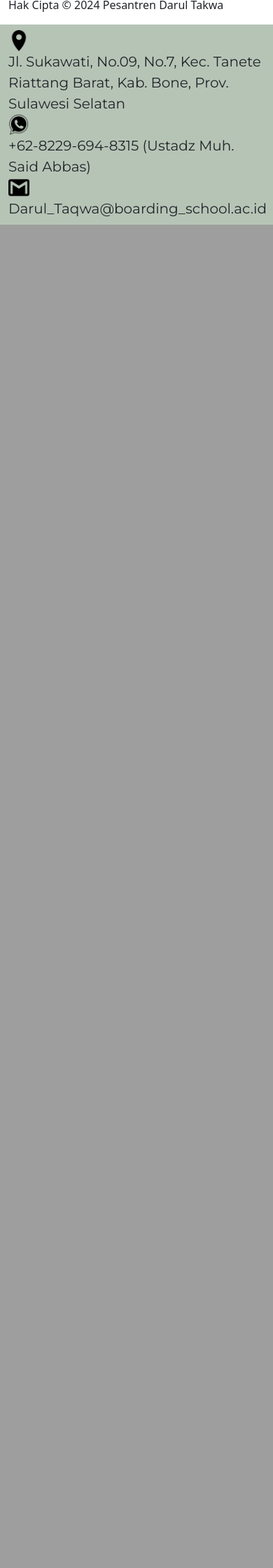
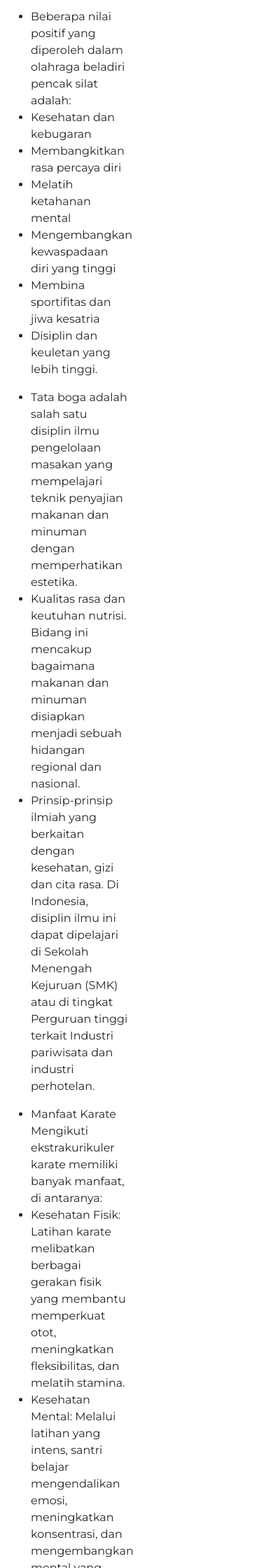
Before and after one commit to AhsanulKhaliq/Copy-dari-Mario, a PHP site: page /index.php?p=eskul in a window 390 px wide; the page is wider, and only the part inside the window is pictured. Shown: the part 1366-3606 px from the top of that part at 70% size. Before the commit the page ends 1687 px from the top of that part, so only its background shows below. Run offline with PHP 8.4, Linux system fonts and the light colour scheme; some libraries are stand-ins or nearby versions.

Commit message:
abis ngapus berita,nupdate ekstrakuliner

```diff
--- a/header.php
+++ b/header.php
@@ -16,7 +16,6 @@
             <a class="navbar-brand" href="index.php?p=home">Darul Taqwa</a>
             <div class="d-flex align-middle">
                 <a class="nav-link m-2" href="index.php?p=fasilitas">Fasilitas</a>
-                <a class="nav-link m-2" href="index.php?p=berita">Berita</a>
                 <a class="nav-link m-2" href="index.php?p=eskul">Ekstrakurikuler</a>
                 <a class="nav-link m-2" href="index.php?p=profil">Profil</a>
                 <a class="nav-link m-2" href="index.php?p=biayapendaftaran">Biaya Pendaftaran</a>
--- a/pages/berita.php
+++ /dev/null
@@ -1,2 +0,0 @@
-<h1>Berita</h1>
-<p></p>
--- a/pages/eskul.php
+++ b/pages/eskul.php
@@ -1,32 +1,66 @@
-<!DOCTYPE html>
-<html lang="en">
-<head>
-    <meta charset="UTF-8">
-    <meta name="viewport" content="width=device-width, initial-scale=1.0">
-    <title>Ekstrakurikuler - Pesantren Darul Takwa</title>
-    <main>
-        <section class="ekstrakurikuler">
-            <h1>Ekstrakurikuler</h1>
-            <div class="ekstrakurikuler-item">
-                <img src="seni.jpg" alt="Ekstrakurikuler Seni">
-                <h3>Seni Budaya</h3>
-                <p>Belajar seni tradisional, musik, tari, dan teater.</p>
-            </div>
-            <div class="ekstrakurikuler-item">
-                <img src="olahraga.jpg" alt="Ekstrakurikuler Olahraga">
-                <h3>Olahraga</h3>
-                <p>Berbagai macam olahraga seperti sepak bola, bulu tangkis, dan voli.</p>
-            </div>
-            <div class="ekstrakurikuler-item">
-                <img src="ilmu_pengetahuan.jpg" alt="Ekstrakurikuler Ilmu Pengetahuan">
-                <h3>Ilmu Pengetahuan</h3>
-                <p>Ekstrakurikuler ilmu pengetahuan seperti sains, matematika, dan astronomi.</p>
-            </div>
+<h1>EKSTRAKULINER</h1>
+<hr>
+<div style="font-family: Montserrat">
+    <div class="row">
+        <div class="col-6">
+            <ul>
+                <li>Gerakan Pramuka bertujuan untuk membentuk setiap pramuka:</li>
+                <li>Memiliki kepribadian yang beriman, bertakwa, berakhlak mulia, berjiwa patriotik, taat hukum, disiplin, menjunjung tinggi nilai-nilai luhur bangsa, berkecakapan hidup, sehat jasmani, dan rohani</li>
+                <li>Menjadi warga negara yang berjiwa Pancasila, setia, dan patuh kepada Negara Kesatuan Republik Indonesia serta menjadi anggota masyarakat yang baik, dan berguna, </li>
+                <li>yang dapat membangun dirinya sendiri secara mandiri serta bersama-sama bertanggungjawab atas pembangunan bangsa, dan negara, memiliki kepedulian terhadap sesama hidup, dan alam lingkungan</li>
 
-        </section>
-    </main>
-    <footer>
-        <p>Hak Cipta &copy; 2024 Pesantren Darul Takwa</p>
-    </footer>
-</body>
-</html>
+            </ul>
+        </div>
+        <div class="col-4 d-none d-md-block">
+            <img src="assets/pramuka-" class="mt-2 rounded mx-auto img-fluid" alt="Pramuka">
+        </div>
+    </div>
+    <br class="d-none d-md-block">
+    <div class="row">
+        <div class="col-4 d-none d-md-block">
+            <img src="assets/pencaksilat.jpeg" class="mt-2 rounded mx-auto img-fluid" alt="Pencak Silat">
+        </div>
+        <div class="col-6">
+            <ul>
+                <li>Beberapa nilai positif yang diperoleh dalam olahraga beladiri pencak silat adalah:</li>
+                <li>Kesehatan dan kebugaran</li>
+                <li>Membangkitkan rasa percaya diri</li>
+                <li>Melatih ketahanan mental</li>
+                <li>Mengembangkan kewaspadaan diri yang tinggi</li>
+                <li>Membina sportifitas dan jiwa kesatria</li>
+                <li>Disiplin dan keuletan yang lebih tinggi.</li>
+            </ul>
+        </div>
+    </div>
+
+    <div style="font-family: Montserrat">
+    <div class="row">
+        <div class="col-6">
+            <ul>
+            <li>Tata boga adalah salah satu disiplin ilmu pengelolaan masakan yang mempelajari teknik penyajian makanan dan minuman dengan memperhatikan estetika.</li>
+            <li>Kualitas rasa dan keutuhan nutrisi. Bidang ini mencakup bagaimana makanan dan minuman disiapkan menjadi sebuah hidangan regional dan nasional. </li>
+            <li>Prinsip-prinsip ilmiah yang berkaitan dengan kesehatan, gizi dan cita rasa. Di Indonesia, disiplin ilmu ini dapat dipelajari di Sekolah Menengah Kejuruan (SMK) atau di tingkat Perguruan tinggi terkait Industri pariwisata dan industri perhotelan.</li>
+
+            </ul>
+        </div>
+        <div class="col-4 d-none d-md-block">
+            <img src="assets/tataboga.jpeg" class="mt-2 rounded mx-auto img-fluid" alt="Tata Boga">
+        </div>
+    </div>
+    </div>
+<br class="d-none d-md-block">
+    <div class="row">
+        <div class="col-4 d-none d-md-block">
+            <img src="assets/karate.jpeg" class="mt-2 rounded mx-auto img-fluid" alt="Karate">
+        </div>
+        <div class="col-6">
+            <ul>
+                <li>Manfaat Karate Mengikuti ekstrakurikuler karate memiliki banyak manfaat, di antaranya:</li>
+                <li>Kesehatan Fisik: Latihan karate melibatkan berbagai gerakan fisik yang membantu memperkuat otot, meningkatkan fleksibilitas, dan melatih stamina.</li>
+                <li>Kesehatan Mental: Melalui latihan yang intens, santri belajar mengendalikan emosi, meningkatkan konsentrasi, dan mengembangkan mental yang tangguh.</li>
+                <li>Kedisiplinan: Karate menekankan pentingnya kedisiplinan dan ketekunan. Setiap gerakan harus dilakukan dengan penuh perhatian dan kesempurnaan.</li>
+                <li>Kepercayaan Diri: Dengan menguasai teknik-teknik bela diri, santri akan merasa lebih percaya diri dalam menghadapi berbagai tantangan.</li>
+            </ul>
+        </div>
+    </div>
+</div>
```
Also changed, not shown: assets/karate.jpeg (added), assets/pencaksilat.jpeg (added), assets/pramuka-penggalang-01.webp (added), assets/tataboga.jpeg (added), dashboardAdmin.php (line endings or trailing spaces), 1 other file.
